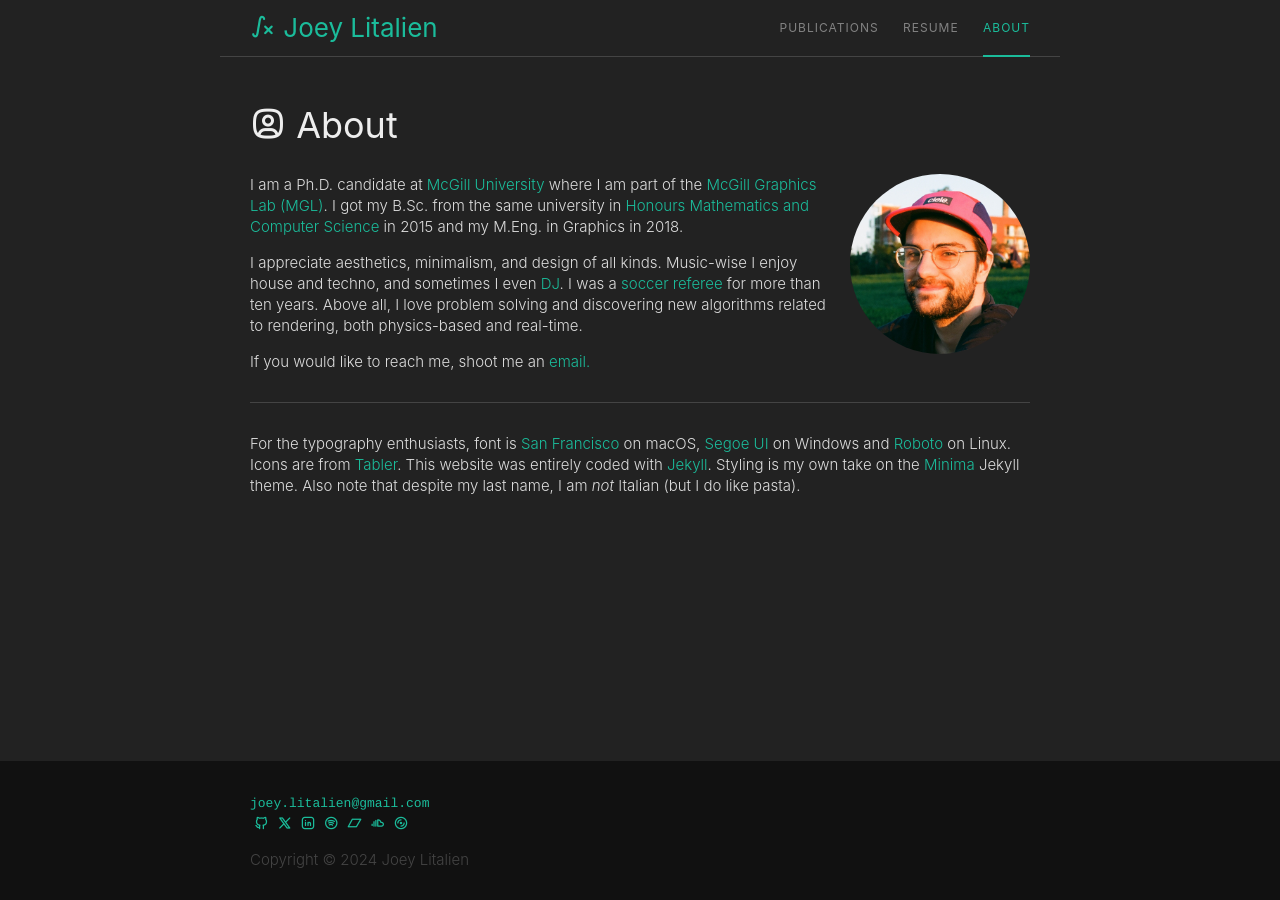
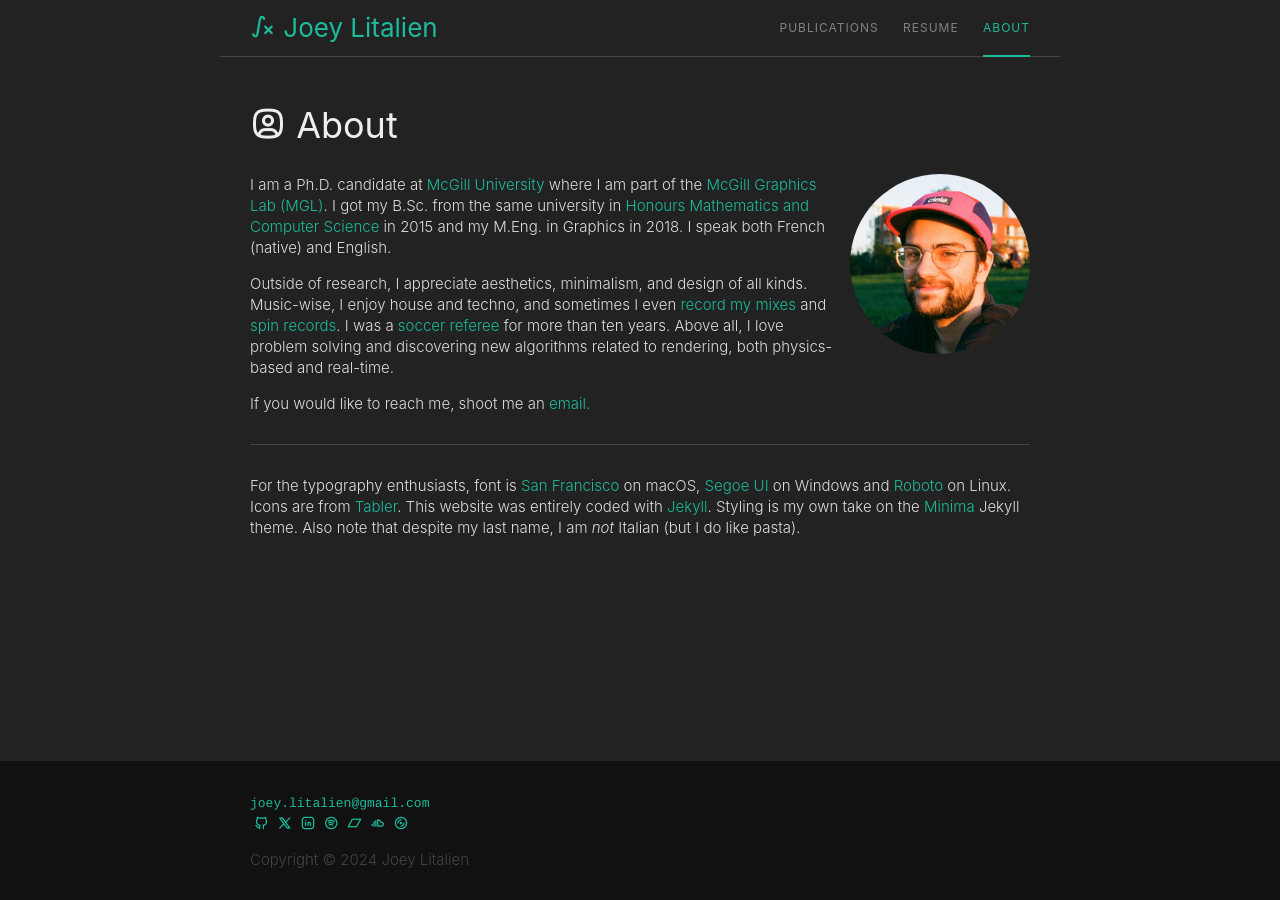
Before and after one commit to joeylitalien/joeylitalien.github.io, a Jekyll site: the page built from pages/about.md, in a window 1280 px wide. Built offline with Jekyll 4.4.1, drawn with Linux system fonts in a browser that asks for light colours; nearby versions of some CDN libraries; a style sheet for code colours, icons or effects is not loaded.

Commit message:
Added some minor details in About; added news of defence

```diff
--- a/_data/news.yaml
+++ b/_data/news.yaml
@@ -1,3 +1,6 @@
+- date: 2024.10.08
+  news: I will be defending my Ph.D. thesis on November 18, 2024.
+
 - date: 2024.09.11
   news: Our neural product importance sampling paper is now <a href="publications/warp">online</a>.
 
--- a/index.html
+++ b/index.html
@@ -25,7 +25,7 @@ layout: default
             <p class="justified">
               I was an intern at <a href="https://research.adobe.com/">Adobe Research</a> in 2023,
               <a href="https://about.facebook.com/realitylabs/">Reality Labs (RL) Research</a> in 2021, and
-              <a href="https://www.nvidia.com/en-us/research/">NVIDIA Research</a> in 2020/21. In 2022, I received the <a href="https://research.facebook.com/fellows/litalien_joey/">Meta Research Ph.D. Fellowship</a> in AR/VR Graphics.
+              <a href="https://www.nvidia.com/en-us/research/">NVIDIA Research</a> in 2020/21. In 2022, I received the <a href="https://research.facebook.com/fellows/litalien_joey/">Meta Research Ph.D. Fellowship</a> in AR/VR Computer Graphics.
             </p>
 
             <p>If you'd like to chat, feel free to send me an <a href="mailto:{{site.email}}">email</a>.</p>
--- a/pages/about.md
+++ b/pages/about.md
@@ -7,10 +7,9 @@ order: 4
 ---
 
 <div id="profile"></div>
-I am a Ph.D. candidate at [McGill University][mcgill] where I am part of the [McGill Graphics Lab (MGL)][mgl]. I got my B.Sc. from the same university in [Honours Mathematics and Computer Science][math-cs] in 2015 and my M.Eng. in Graphics in 2018.
-<!--During my undergrad, I helped organizing the [Seminars in Undergraduate Mathematics in Montreal (SUMM)][summ] for three years to promote pure and applied mathematical research in the city.-->
+I am a Ph.D. candidate at [McGill University][mcgill] where I am part of the [McGill Graphics Lab (MGL)][mgl]. I got my B.Sc. from the same university in [Honours Mathematics and Computer Science][math-cs] in 2015 and my M.Eng. in Graphics in 2018. I speak both French (native) and English.
 
-I appreciate aesthetics, minimalism, and design of all kinds. Music-wise I enjoy house and techno, and sometimes I even [DJ](https://soundcloud.com/joeylitalien). I was a [soccer referee](http://www.federation-soccer.qc.ca/) for more than ten years. Above all, I love problem solving and discovering new algorithms related to rendering, both physics-based and real-time.
+Outside of research, I appreciate aesthetics, minimalism, and design of all kinds. Music-wise, I enjoy house and techno, and sometimes I even [record my mixes](https://soundcloud.com/joeylitalien) and [spin records](https://www.discogs.com/user/milpotent/collection). I was a [soccer referee](https://www.soccerquebec.org/fr/index.html) for more than ten years. Above all, I love problem solving and discovering new algorithms related to rendering, both physics-based and real-time.
 
 If you would like to reach me, shoot me an <a href="mailto:{{site.email}}">email.</a>
 
```
Also changed, not shown: other parts of pages/about.md (+1 -0 lines), 4 other files.
